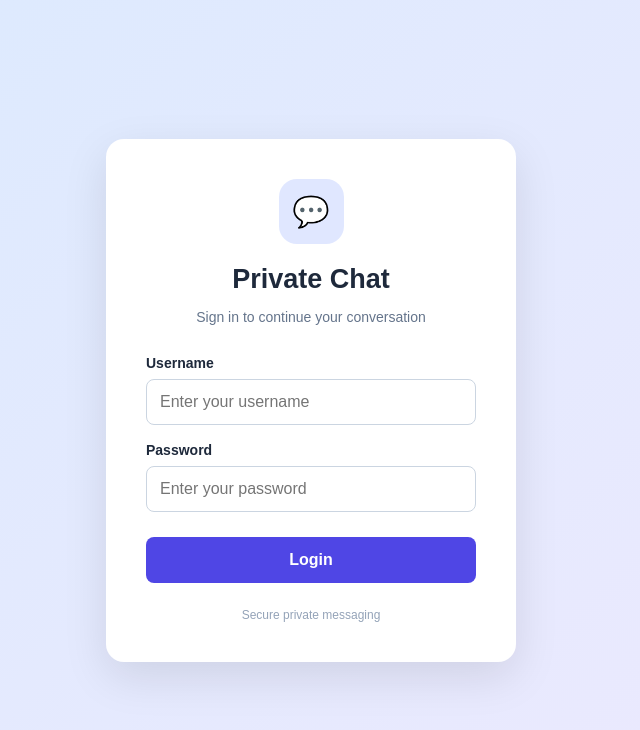
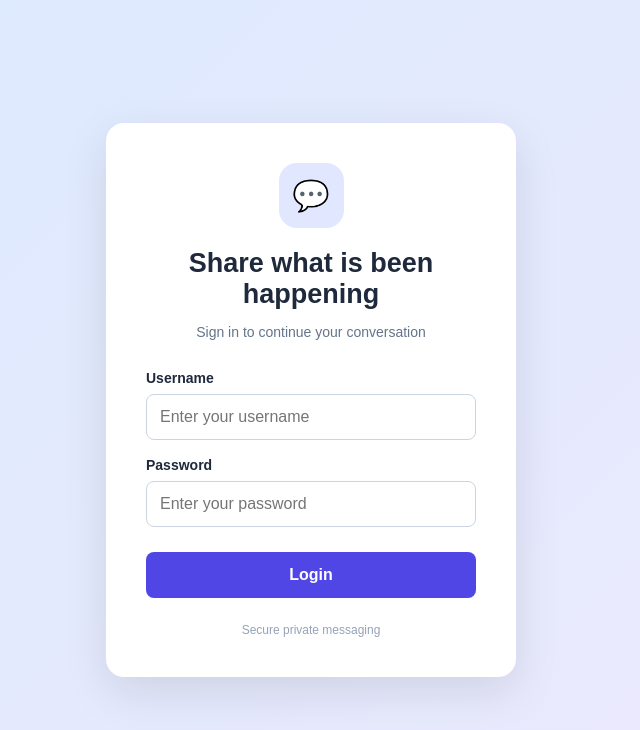
Before and after one commit to Pradeep22222/webchat, a React (Vite) app in the folder client/: page / in a window 1280 px wide. Shown: the top 730 px of the page, without its empty margins (329-969 px from the left). Built offline with nearby package versions, Linux system fonts and the light colour scheme; no server answers.

Commit message:
some uI text changes

```diff
--- a/client/src/App.jsx
+++ b/client/src/App.jsx
@@ -280,7 +280,7 @@ function App() {
                         <span>💬</span>
                     </div>
 
-                    <h1>Private Chat</h1>
+                    <h1>Share what is been happening</h1>
 
                     <p className="login-subtitle">
                         Sign in to continue your conversation
@@ -359,10 +359,10 @@ function App() {
                         </div>
 
                         <div>
-                            <h2>Private Chat</h2>
+                            <h2>Hey ! Is life going amazing?</h2>
 
                             <p>
-                                Conversation between the users
+                                Explore the life
                             </p>
                         </div>
 
```
